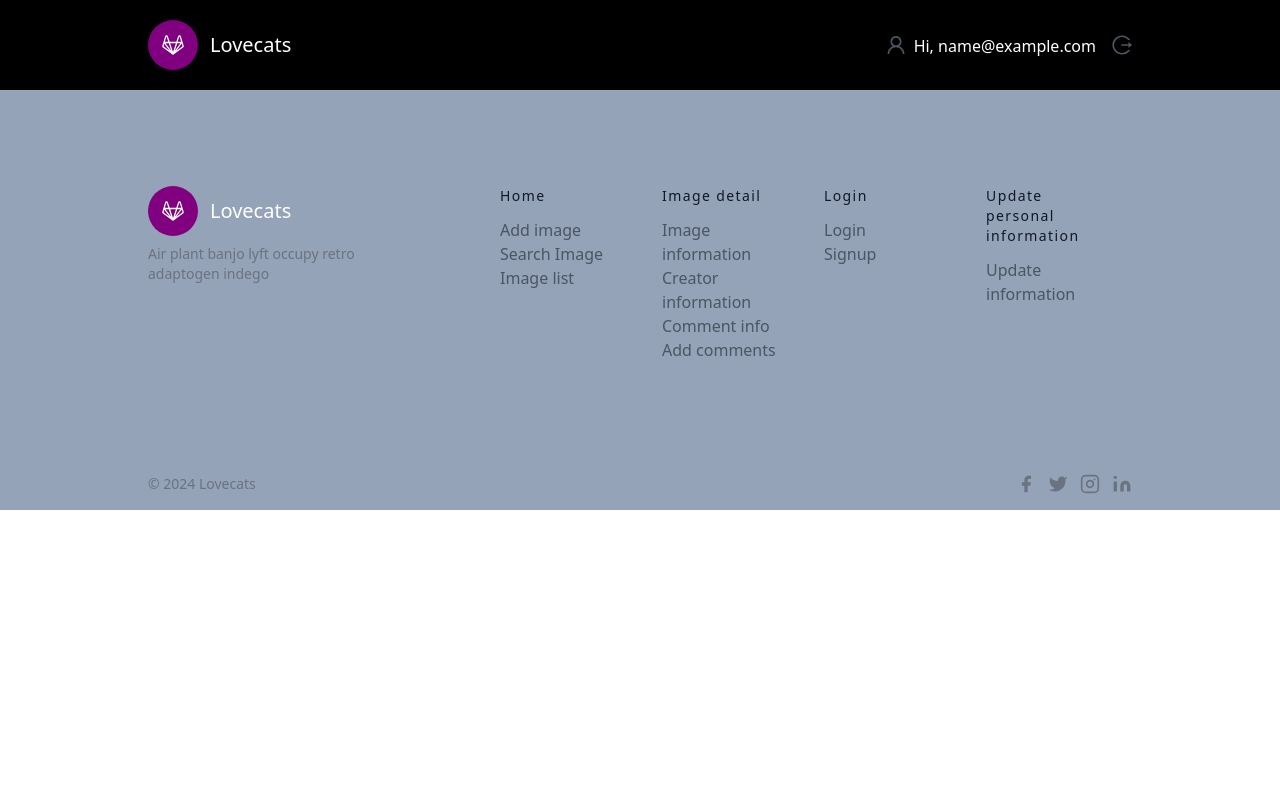
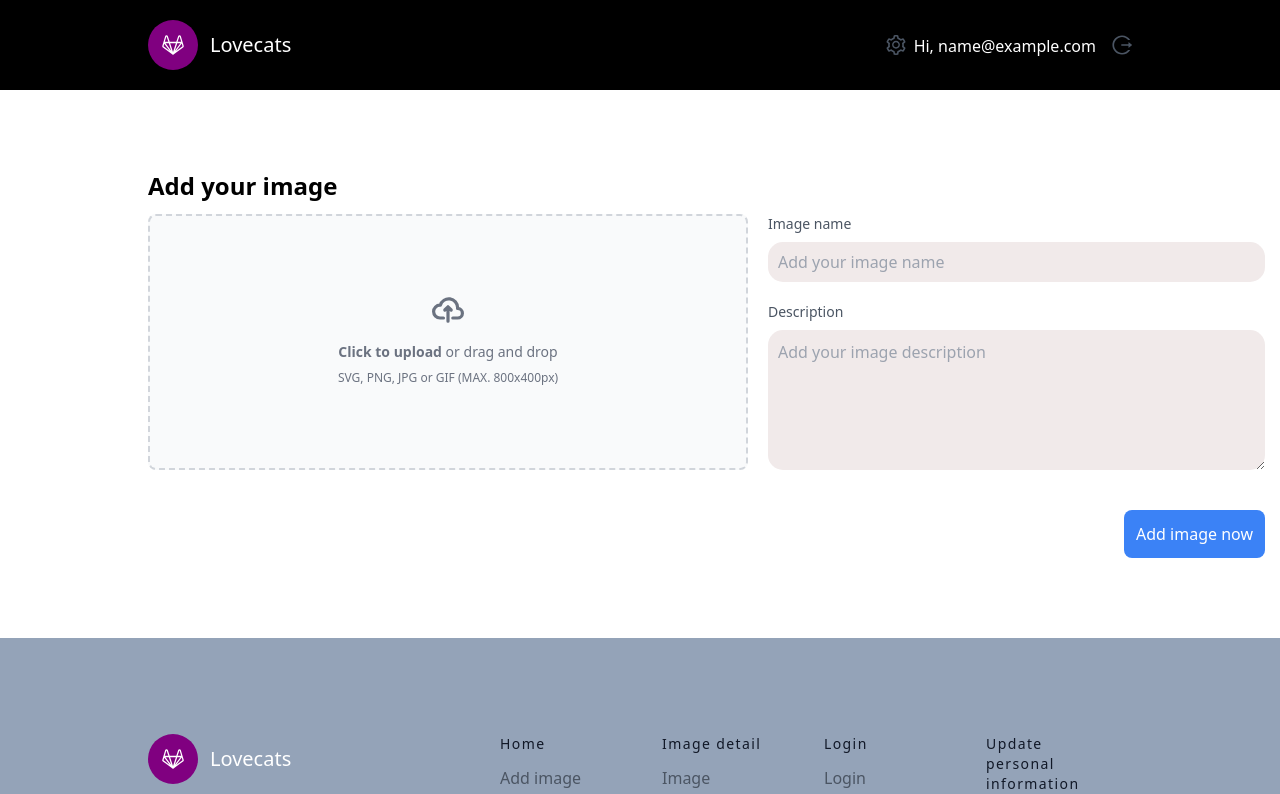
Before and after one commit to PhuocKhuat/ND40_ExFECapstoneSequelizeORM_KhuatHoDuyPhuoc_NguyenHoangMinhKha, a React (Create React App) app: page /add-image in a window 1280 px wide. Shown: the top 794 px of the page. Built offline with nearby package versions, Linux system fonts and the light colour scheme; sample sign-in values are in the browser's storage.

Commit message:
Làm được refreshToken, đang làm trang admin

```diff
--- a/src/App.js
+++ b/src/App.js
@@ -18,16 +18,17 @@ function App() {
         <Routes>
           <Route path="/" element={<HomePage />} />
           <Route path="/img-info/:imgId" element={<DetaiPage />} />
+          <Route path="/admin">
+            <Route path="management" />
+          </Route>
           <Route
-            path="/admin"
+            path="/add-image"
             element={
               <PrivateLayout>
-                <AdminLayout />
+                <AddImage />
               </PrivateLayout>
             }
-          >
-            <Route path="add-image" element={<AddImage />} />
-          </Route>
+          />
           <Route
             path="/show-user-info"
             element={
--- a/src/components/Header/Header.js
+++ b/src/components/Header/Header.js
@@ -4,6 +4,7 @@ import {
   GitlabOutlined,
   LogoutOutlined,
   UserOutlined,
+  SettingOutlined,
 } from "@ant-design/icons";
 import "./styleHeader.scss";
 import { useSelector } from "react-redux";
@@ -14,7 +15,7 @@ export default function Header() {
   console.log("🚀 ~ Header ~ users:", users);
 
   const renderUsers = () => {
-    if (users) {
+    if (users?.data.role === "user") {
       return (
         <>
           <div className="flex space-x-4">
@@ -35,6 +36,30 @@ export default function Header() {
                 <LogoutOutlined />
               </button>
             </div>
+          </div>
+        </>
+      );
+    } else if (users?.data.role === "admin") {
+      return (
+        <>
+          <div className="flex space-x-4">
+            <div>
+              <div className="space-x-2">
+                <NavLink className=" text-xl" to="">
+                  <SettingOutlined />
+                </NavLink>
+                <span className="text-white">Hi, {users.data?.email}</span>
+              </div>
+            </div>
+            <button
+              onClick={() => {
+                localStorage.removeItem("LOGIN_USER");
+                window.location.href = "/";
+              }}
+              className="text-xl"
+            >
+              <LogoutOutlined />
+            </button>
           </div>
         </>
       );
--- a/src/pages/AddImage/AddImage.js
+++ b/src/pages/AddImage/AddImage.js
@@ -8,6 +8,8 @@ import {
   UPLOAD_IMAGES,
 } from "../../action/action";
 import { DeleteOutlined } from "@ant-design/icons";
+import "../../common/styleCommon.css";
+import "./styleAddImage.scss";
 
 export default function AddImage() {
   const { imgList, isHovering } = useSelector((state) => state.reducerAdmin);
@@ -48,14 +50,15 @@ export default function AddImage() {
         <div className={`absolute top-0 left-0 ${isHovering ? "" : "hidden"}`}>
           <p className="text-sm text-gray-500 ms-3">{item.file.name}</p>
           <p className="text-sm text-gray-500 ms-3">{item.file.size}</p>
-          <button className="text-red-500 ms-24 text-lg" onClick={
-            ()=>{
+          <button
+            className="text-red-500 ms-24 text-lg"
+            onClick={() => {
               dispatch({
                 type: DELETE_IMAGE,
                 payload: index,
-             })
-            }
-          }>
+              });
+            }}
+          >
             <DeleteOutlined />
           </button>
         </div>
@@ -98,13 +101,18 @@ export default function AddImage() {
   };
 
   return (
+    <section className="text-gray-600 body-font overflow-hidden addImage">
+      <div className="container px-5 py-20 mx-auto">
         <div>
+          <h1 className="font-bold text-black text-2xl mb-3">Add your image</h1>
+        </div>
+        <div className="lg:w-full mx-auto flex flex-wrap">
           <Formik>
             <Form onSubmit={handleSubmit}>
-          <div className="flex items-center justify-center w-full">
+              <div className="lg:flex block items-center justify-center w-full space-x-5">
                 <label
                   htmlFor="dropzone-file"
-              className="flex flex-col items-center justify-center w-full h-64 border-2 border-gray-300 border-dashed rounded-lg cursor-pointer bg-gray-50 dark:hover:bg-bray-800 dark:bg-gray-700 hover:bg-gray-100 dark:border-gray-600 dark:hover:border-gray-500 dark:hover:bg-gray-600"
+                  className="flex flex-col items-center justify-center h-64 border-2 border-gray-300 border-dashed rounded-lg cursor-pointer bg-gray-50 dark:hover:bg-bray-800 dark:bg-gray-700 hover:bg-gray-100 dark:border-gray-600 dark:hover:border-gray-500 dark:hover:bg-gray-600 labelImage"
                 >
                   <div className="flex flex-col items-center justify-center pt-5 pb-6">
                     <svg
@@ -123,8 +131,8 @@ export default function AddImage() {
                       />
                     </svg>
                     <p className="mb-2 text-sm text-gray-500 dark:text-gray-400">
-                  <span className="font-semibold">Click to upload</span> or drag
-                  and drop
+                      <span className="font-semibold">Click to upload</span> or
+                      drag and drop
                     </p>
                     <p className="text-xs text-gray-500 dark:text-gray-400">
                       SVG, PNG, JPG or GIF (MAX. 800x400px)
@@ -141,6 +149,25 @@ export default function AddImage() {
                     onBlur={handleBlur}
                   />
                 </label>
+                <div className="space-y-5">
+                  <div className="flex flex-col">
+                    <label className="text-sm mb-2">Image name</label>
+                    <Field
+                      className="field"
+                      placeholder="Add your image name"
+                    />
+                  </div>
+                  <div className="flex flex-col">
+                    <label className="text-sm mb-2">Description</label>
+                    <Field
+                      className="field field2"
+                      placeholder="Add your image description"
+                      as="textarea"
+                      rows="20"
+                      cols="50"
+                    />
+                  </div>
+                </div>
               </div>
               <div className="flex justify-start mt-5">{renderImageList()}</div>
               <div className="flex justify-end mt-5 gap-3">
@@ -150,12 +177,11 @@ export default function AddImage() {
                 >
                   Add image now
                 </button>
-            <button className="bg-red-500 rounded-lg p-3 text-white">
-              Cancel
-            </button>
               </div>
             </Form>
           </Formik>
         </div>
+      </div>
+    </section>
   );
 }
--- /dev/null
+++ b/src/pages/AddImage/styleAddImage.scss
@@ -0,0 +1,27 @@
+.addImage {
+  .labelImage {
+    width: 600px;
+  }
+  .field {
+    background-color: rgb(241, 234, 234);
+    border-radius: 15px;
+    height: 40px;
+    outline: none;
+    padding: 10px;
+  }
+  .field2{
+    height: 140px;
+  }
+}
+
+@media screen and (max-width: 720px) {
+  .labelImage {
+    width: 75vw !important;
+  }
+}
+
+@media screen and (max-width: 520px) {
+  .field {
+    width: 68vw !important;
+  }
+}
--- a/src/pages/homePage/SearchImage/AddImage/AddImage.js
+++ b/src/pages/homePage/SearchImage/AddImage/AddImage.js
@@ -7,7 +7,7 @@ export default function AddImage() {
   return (
     <Flex gap="small" wrap="wrap">
       <NavLink
-        to="/admin/add-image"
+        to="/add-image"
         className="text-blue-500 rounded-md flex items-center px-3"
       >
         <FileAddOutlined className="text-2xl"/>
--- a/src/pages/userInfo/Infomation/styleInformation.scss
+++ b/src/pages/userInfo/Infomation/styleInformation.scss
@@ -3,5 +3,5 @@
     background-size: contain;
     background-repeat: no-repeat;
     background-position: center;
-    background-color: rgb(230, 173, 230);
+    background-color: rgb(239, 210, 239);
 }
--- a/src/redux/saga/capstoneSaga.js
+++ b/src/redux/saga/capstoneSaga.js
@@ -303,6 +303,7 @@ function* refreshTokenAction() {
 
     if (data.status === 200) {
       localStorage.setItem("LOGIN_USER", JSON.stringify(data));
+      window.location.reload();
     }
   } catch (error) {
     localStorage.removeItem("LOGIN_USER");
--- a/src/services/api.js
+++ b/src/services/api.js
@@ -20,16 +20,18 @@ http.interceptors.request.use(
 );
 
 http.interceptors.response.use(
-  function (response) {
+  (response) => {
     return response;
   },
-  function (error) {
+  (error) => {
     if (
-      (error.response.data.message =
-        "The token has expired, wrong security key or is invalid")
-      ){
+      error?.response?.data?.message ===
+      "The token has expired, wrong security key or is invalid"
+    ) {
       store.dispatch({ type: REFRESH_TOKEN });
+    } else if (error?.response?.status === 401) {
+      localStorage.removeItem("LOGIN_USER");
     }
-      return Promise.reject(error);
+    return Promise.reject(error);
   }
 );
```
Lines whose indentation alone changed are shown as unchanged.
